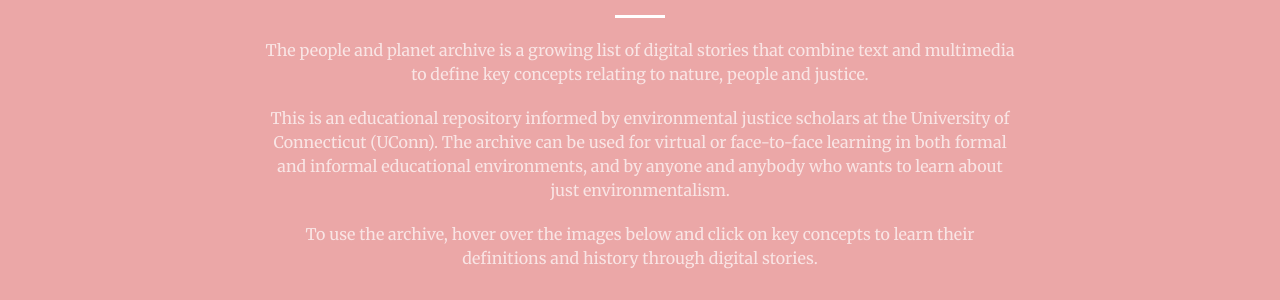
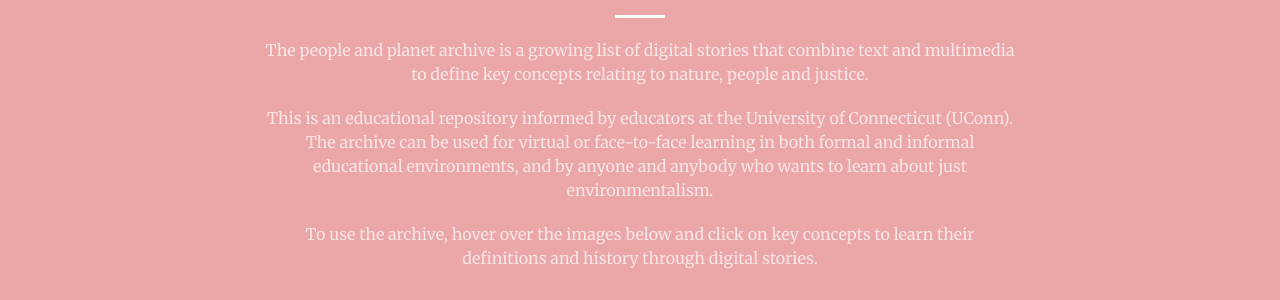
Before and after one commit to peopleandplanet/peopleandplanet.github.io, a Jekyll site: the page built from index.html, in a window 1280 px wide and 900 px high, scrolled down 886 px. Shown: the part 152-452 px from the top of the window. Built offline with Jekyll 4.4.1, drawn with Linux system fonts in a browser that asks for light colours.

Commit message:
Update call-to-action.html

```diff
--- a/_includes/call-to-action.html
+++ b/_includes/call-to-action.html
@@ -5,7 +5,7 @@
                 <h2 class="section-heading">About the archive</h2>
                 <hr class="light">
                 <p class="text-faded">The people and planet archive is a growing list of digital stories that combine text and multimedia to define key concepts relating to nature, people and justice.</p>
-                <p class="text-faded">This is an educational repository informed by environmental justice scholars at the University of Connecticut (UConn). The archive can be used for virtual or face-to-face learning in both formal and informal educational environments, and by anyone and anybody who wants to learn about just environmentalism.</p>
+                <p class="text-faded">This is an educational repository informed by educators at the University of Connecticut (UConn). The archive can be used for virtual or face-to-face learning in both formal and informal educational environments, and by anyone and anybody who wants to learn about just environmentalism.</p>
                 <p class="text-faded">To use the archive, hover over the images below and click on key concepts to learn their definitions and history through digital stories.</p>
                 <p class="text-faded"> </p>
             </div>
```
